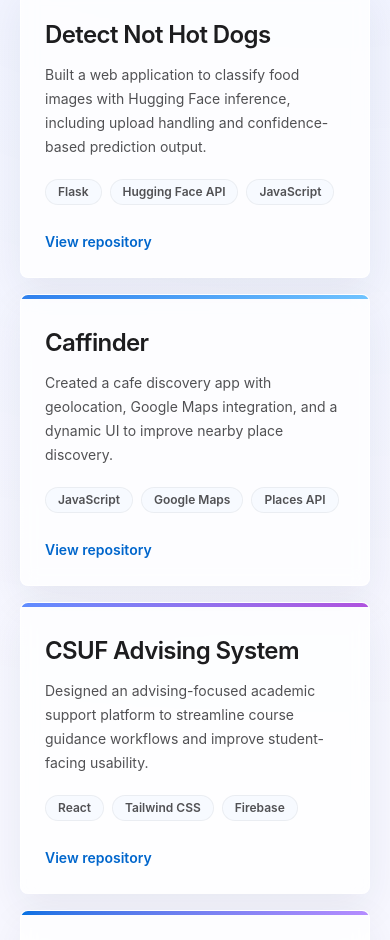
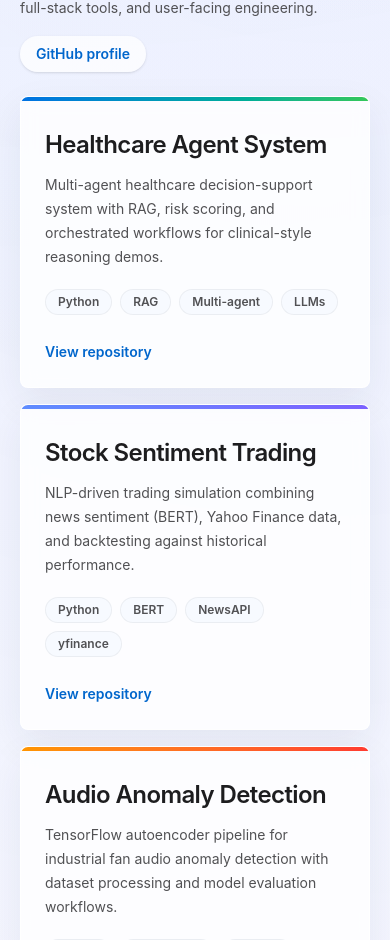
Before and after one commit to adit24dhaya/portfolio, a Next.js app: page / in a window 390 px wide. Shown: the part 2955-3895 px from the top of the page. Built offline with nearby package versions, Linux system fonts and the light colour scheme; no server answers.

Commit message:
Refresh portfolio with latest repos and open-source PRs.
Adds healthcare-agent-system and sentiment trading projects, OSS contributions section backed by GitHub API, and updated featured repos for live activity.

```diff
--- a/app/api/activity/route.js
+++ b/app/api/activity/route.js
@@ -1,10 +1,12 @@
 const GITHUB_USERNAME = 'adit24dhaya'
 const FEATURED_REPOS = [
+  'healthcare-agent-system',
+  'Stock-Sentiment-Trading-with-News-Analysis',
   'portfolio',
   'CSUF-Advising-System',
+  'audio_anomaly',
   'Detect---Not-Hot-Dogs-with-hugging-face-API',
   'caffinder',
-  'Voice-assitance',
 ]
 
 export async function GET() {
--- /dev/null
+++ b/app/api/contributions/route.js
@@ -0,0 +1,40 @@
+const GITHUB_USERNAME = 'adit24dhaya'
+
+export async function GET() {
+  try {
+    const headers = {
+      Accept: 'application/vnd.github+json',
+      'User-Agent': 'portfolio-next-app',
+    }
+
+    const response = await fetch(
+      `https://api.github.com/search/issues?q=author:${GITHUB_USERNAME}+type:pr&sort=updated&order=desc&per_page=10`,
+      { headers, next: { revalidate: 300 } },
+    )
+
+    if (!response.ok) {
+      return Response.json({ pulls: [] }, { status: 200 })
+    }
+
+    const data = await response.json()
+    const pulls = (data.items || []).map((item) => {
+      const parts = item.repository_url.split('/')
+      const owner = parts[parts.length - 2]
+      const repo = parts[parts.length - 1]
+      const merged = Boolean(item.pull_request?.merged_at)
+
+      return {
+        id: item.id,
+        title: item.title,
+        url: item.html_url,
+        repo: `${owner}/${repo}`,
+        state: merged ? 'merged' : item.state,
+        updatedAt: item.updated_at,
+      }
+    })
+
+    return Response.json({ pulls })
+  } catch {
+    return Response.json({ pulls: [] }, { status: 200 })
+  }
+}
--- a/app/page.jsx
+++ b/app/page.jsx
@@ -14,6 +14,8 @@ export default function Page() {
   const [activeRepos, setActiveRepos] = useState([])
   const [activityLoading, setActivityLoading] = useState(true)
   const [activityError, setActivityError] = useState('')
+  const [pullRequests, setPullRequests] = useState([])
+  const [contributionsLoading, setContributionsLoading] = useState(true)
   const { scrollYProgress } = useScroll()
   const scaleX = useSpring(scrollYProgress, { stiffness: 120, damping: 24, restDelta: 0.001 })
   const contactBackgrounds = {
@@ -24,44 +26,64 @@ export default function Page() {
 
   const projects = [
     {
+      title: 'Healthcare Agent System',
+      description:
+        'Multi-agent healthcare decision-support system with RAG, risk scoring, and orchestrated workflows for clinical-style reasoning demos.',
+      recruiterSummary:
+        'Shows agent orchestration, RAG pipelines, and applied AI system design beyond a single-model notebook.',
+      tech: 'Python, RAG, Multi-agent, LLMs',
+      github: 'https://github.com/adit24dhaya/healthcare-agent-system',
+      accent: 'bg-gradient-to-r from-[#0071e3] to-[#34c759]',
+    },
+    {
+      title: 'Stock Sentiment Trading',
+      description:
+        'NLP-driven trading simulation combining news sentiment (BERT), Yahoo Finance data, and backtesting against historical performance.',
+      recruiterSummary:
+        'End-to-end data + ML pipeline: ingestion, sentiment modeling, strategy logic, and evaluation metrics.',
+      tech: 'Python, BERT, NewsAPI, yfinance',
+      github: 'https://github.com/adit24dhaya/Stock-Sentiment-Trading-with-News-Analysis',
+      accent: 'bg-gradient-to-r from-[#5e8cff] to-[#7b61ff]',
+    },
+    {
+      title: 'Audio Anomaly Detection',
+      description:
+        'TensorFlow autoencoder pipeline for industrial fan audio anomaly detection with dataset processing and model evaluation workflows.',
+      recruiterSummary:
+        'Directly tied to DRDO research themes: anomaly detection, TensorFlow, and measurable accuracy gains.',
+      tech: 'Python, TensorFlow, Jupyter',
+      github: 'https://github.com/adit24dhaya/audio_anomaly',
+      accent: 'bg-gradient-to-r from-[#ff9500] to-[#ff3b30]',
+    },
+    {
+      title: 'CSUF Advising System',
+      description:
+        'Advising-focused academic support platform to streamline course guidance workflows and improve student-facing usability.',
+      recruiterSummary:
+        'Full-stack product work: React UI, Firebase, REST APIs, and student workflow design.',
+      tech: 'Python, React, Firebase',
+      github: 'https://github.com/adit24dhaya/CSUF-Advising-System',
+      accent: 'bg-gradient-to-r from-[#5e8cff] to-[#af52de]',
+    },
+    {
       title: 'Detect Not Hot Dogs',
       description:
-        'Built a web application to classify food images with Hugging Face inference, including upload handling and confidence-based prediction output.',
+        'Web app to classify food images with Hugging Face inference, drag-and-drop upload, and confidence-based prediction output.',
       recruiterSummary:
-        'Shows model-in-the-loop product flow: upload UX, API inference, confidence handling, and clear prediction output.',
-      tech: 'Flask, Hugging Face API, JavaScript',
+        'Model-in-the-loop product: upload UX, API inference, and clear prediction presentation.',
+      tech: 'Flask, Hugging Face, JavaScript',
       github: 'https://github.com/adit24dhaya/Detect---Not-Hot-Dogs-with-hugging-face-API',
       accent: 'bg-gradient-to-r from-[#0071e3] to-[#7b61ff]',
     },
     {
       title: 'Caffinder',
       description:
-        'Created a cafe discovery app with geolocation, Google Maps integration, and a dynamic UI to improve nearby place discovery.',
+        'Cafe discovery app with geolocation, Google Maps & Places APIs, and a card-based UI for nearby place discovery.',
       recruiterSummary:
-        'Demonstrates location-based product thinking with maps, nearby discovery, third-party APIs, and practical UX flow.',
+        'Location-based product engineering with third-party APIs, caching, and responsive interaction design.',
       tech: 'JavaScript, Google Maps, Places API',
       github: 'https://github.com/adit24dhaya/caffinder',
       accent: 'bg-gradient-to-r from-[#2f80ed] to-[#6fc3ff]',
-    },
-    {
-      title: 'CSUF Advising System',
-      description:
-        'Designed an advising-focused academic support platform to streamline course guidance workflows and improve student-facing usability.',
-      recruiterSummary:
-        'Relevant to student-support and workflow tools: React UI, Firebase data, and advising journeys built for usability.',
-      tech: 'React, Tailwind CSS, Firebase',
-      github: 'https://github.com/adit24dhaya/CSUF-Advising-System',
-      accent: 'bg-gradient-to-r from-[#5e8cff] to-[#af52de]',
-    },
-    {
-      title: 'Voice Assistance',
-      description:
-        'Built a voice-driven assistant project focused on speech input workflows and practical task automation features.',
-      recruiterSummary:
-        'Highlights Python automation, speech processing, command workflows, and assistant-style interaction patterns.',
-      tech: 'Python, NLP, Speech Processing',
-      github: 'https://github.com/adit24dhaya/Voice-assitance',
-      accent: 'bg-gradient-to-r from-[#0071e3] to-[#b58cff]',
     },
   ]
 
@@ -88,12 +110,28 @@ export default function Page() {
     loadGitHubActivity()
   }, [])
 
+  useEffect(() => {
+    const loadContributions = async () => {
+      try {
+        setContributionsLoading(true)
+        const response = await fetch('/api/contributions')
+        if (!response.ok) return
+        const data = await response.json()
+        setPullRequests(data.pulls || [])
+      } finally {
+        setContributionsLoading(false)
+      }
+    }
+
+    loadContributions()
+  }, [])
+
   const impactHighlights = useMemo(
     () => [
       { value: '40%', label: 'accuracy lift', detail: 'DRDO audio anomaly detection' },
-      { value: '40%', label: 'faster training', detail: 'CUDA accelerated workflows' },
+      { value: '10+', label: 'OSS PRs', detail: 'chroma, OpenAI Agents, skorch, cleanlab' },
       { value: 'ROS 2', label: 'robotics stack', detail: 'multi-agent autonomy research' },
-      { value: '5+', label: 'shipped builds', detail: 'ML, web, and data projects' },
+      { value: '6+', label: 'active repos', detail: 'ML, agents, and full-stack builds' },
     ],
     [],
   )
@@ -133,7 +171,8 @@ export default function Page() {
   ]
 
   const educationItems = [
-    { school: 'CSUF', detail: 'M.S. Computer Science', stat: 'GPA 3.78' },
+    { school: 'CSUF', detail: 'M.S. Computer Science (Aug 2024 – Present)', stat: 'GPA 3.78' },
+    { school: 'JNTUH', detail: 'B.Tech Computer Science & Engineering', stat: 'GPA 7.87' },
   ]
 
   const skillGroups = {
@@ -193,6 +232,7 @@ export default function Page() {
             <ul className="hidden items-center gap-6 text-xs font-medium text-[#515154] md:flex">
               <li><a href="#about" className="transition hover:text-[#0071e3]">About</a></li>
               <li><a href="#projects" className="transition hover:text-[#0071e3]">Projects</a></li>
+              <li><a href="#contributions" className="transition hover:text-[#0071e3]">OSS</a></li>
               <li><a href="#activity" className="transition hover:text-[#0071e3]">Activity</a></li>
               <li><a href="#skills" className="transition hover:text-[#0071e3]">Skills</a></li>
               <li><a href="#contact" className="transition hover:text-[#0071e3]">Contact</a></li>
@@ -446,6 +486,75 @@ export default function Page() {
               ))}
             </motion.div>
           </motion.section>
+
+          <motion.section
+            id="contributions"
+            className="mx-auto w-full max-w-7xl space-y-6 px-5 md:px-8"
+            variants={sectionVariants}
+            initial="hidden"
+            whileInView="show"
+            viewport={{ once: true, amount: 0.2 }}
+          >
+            <div className="grid gap-4 border-t border-white/70 pt-10 lg:grid-cols-[0.82fr_1fr] lg:items-end">
+              <div>
+                <p className="text-sm font-semibold uppercase tracking-[0.18em] text-[#6e6e73]">Open Source</p>
+                <h2 className="mt-2 text-3xl font-semibold tracking-tight text-[#1d1d1f] md:text-5xl">Contributions</h2>
+              </div>
+              <p className="max-w-xl text-sm leading-6 text-[#515154]">
+                {recruiterMode
+                  ? 'Recent pull requests to major ML/Python libraries — CI, APIs, data quality, and docs.'
+                  : 'Pull requests across open-source ML and developer tooling repos, including merged work on falsify-inspect and licinexus-mcp.'}
+              </p>
+            </div>
+
+            {contributionsLoading && (
+              <div className="rounded-[1.75rem] border border-white/80 bg-white/72 p-6 text-sm text-[#515154] shadow-sm backdrop-blur">
+                Loading recent pull requests...
+              </div>
+            )}
+
+            {!contributionsLoading && (
+              <motion.div
+                className="grid gap-3 md:grid-cols-2"
+                variants={staggerVariants}
+                initial="hidden"
+                whileInView="show"
+                viewport={{ once: true, amount: 0.18 }}
+              >
+                {pullRequests.length === 0 && (
+                  <p className="text-sm text-[#515154] md:col-span-2">No public pull requests found.</p>
+                )}
+                {pullRequests.map((pr) => (
+                  <motion.a
+                    key={pr.id}
+                    href={pr.url}
+                    target="_blank"
+                    rel="noreferrer"
+                    className="block rounded-[1.25rem] border border-white/80 bg-white/80 p-5 shadow-[0_14px_40px_rgba(28,43,68,0.07)] backdrop-blur transition hover:border-[#0071e3]/25 hover:bg-white"
+                    variants={cardVariants}
+                    whileHover={{ y: -3 }}
+                  >
+                    <div className="flex flex-wrap items-center justify-between gap-2">
+                      <span
+                        className={`rounded-full px-2.5 py-1 text-[10px] font-bold uppercase tracking-wide ${
+                          pr.state === 'merged'
+                            ? 'bg-[#e8f8ee] text-[#1f7a3f]'
+                            : pr.state === 'open'
+                              ? 'bg-[#e8f3ff] text-[#0066cc]'
+                              : 'bg-[#f5f5f7] text-[#6e6e73]'
+                        }`}
+                      >
+                        {pr.state}
+                      </span>
+                      <span className="text-xs text-[#6e6e73]">{formatActivityDate(pr.updatedAt)}</span>
+                    </div>
+                    <p className="mt-3 text-sm font-semibold leading-6 text-[#1d1d1f]">{pr.title}</p>
+                    <p className="mt-2 text-xs font-medium text-[#0066cc]">{pr.repo}</p>
+                  </motion.a>
+                ))}
+              </motion.div>
+            )}
+          </motion.section>
         </div>
 
         <motion.section
```
